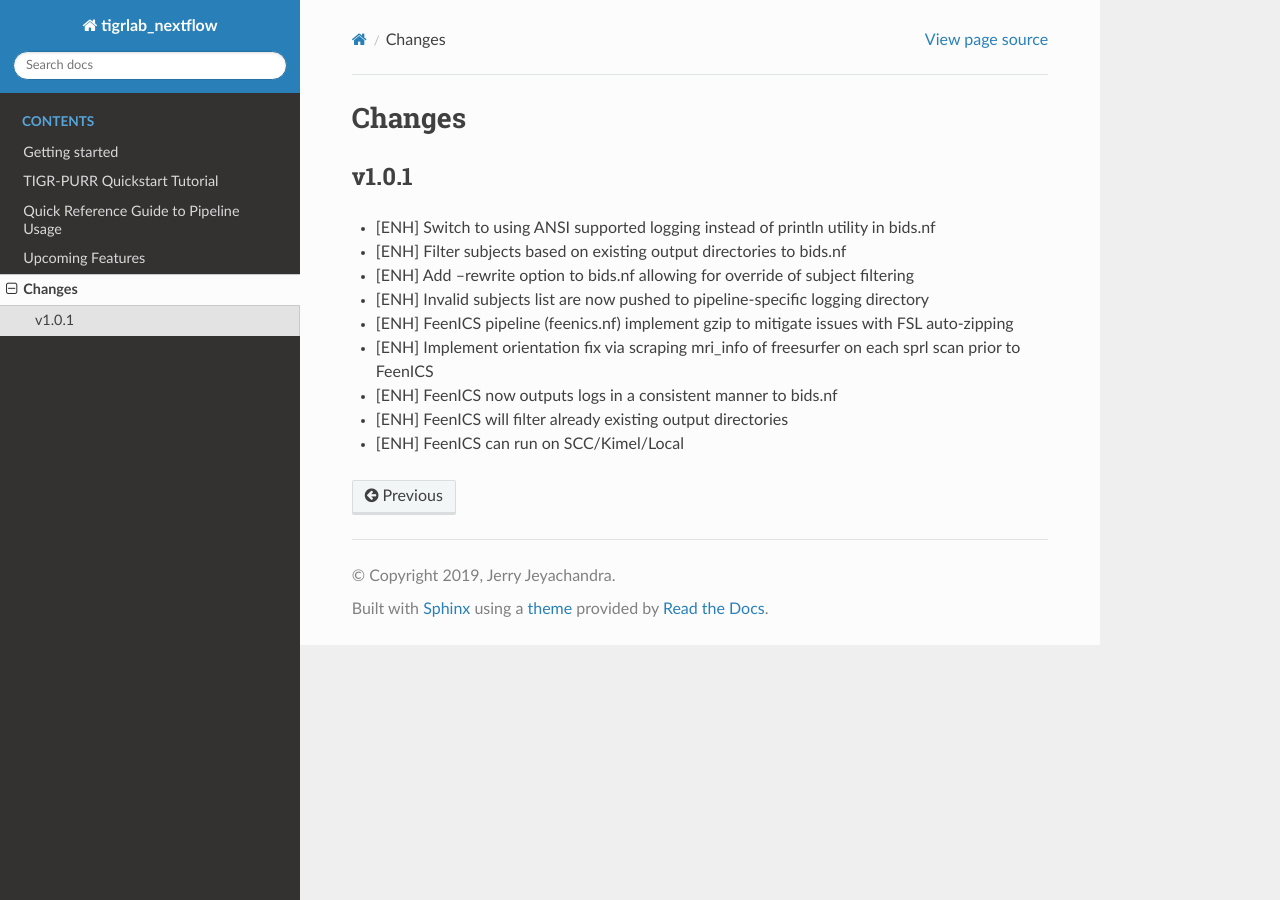
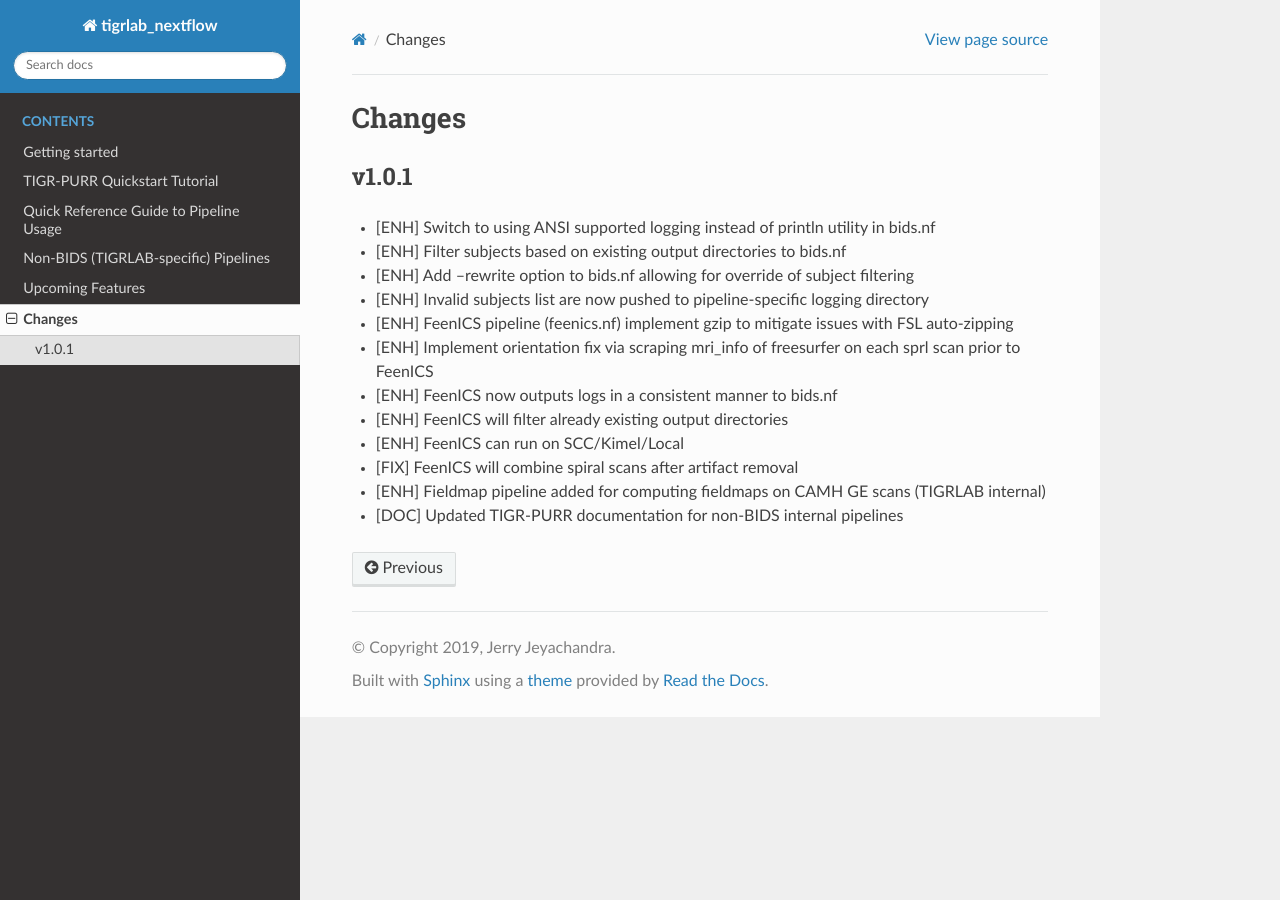
Before and after one commit to kimjetwav/TIGR_PURR, a Sphinx documentation site: the page built from docs/source/changelog.rst, in a window 1280 px wide. Built offline with Sphinx 7.4.7 and the Read the Docs theme 2.0.0, drawn with Linux system fonts in a browser that asks for light colours.

Commit message:
update documentation

```diff
--- a/docs/source/changelog.rst
+++ b/docs/source/changelog.rst
@@ -16,3 +16,6 @@ v1.0.1
 - [ENH] FeenICS now outputs logs in a consistent manner to bids.nf
 - [ENH] FeenICS will filter already existing output directories
 - [ENH] FeenICS can run on SCC/Kimel/Local
+- [FIX] FeenICS will combine spiral scans after artifact removal
+- [ENH] Fieldmap pipeline added for computing fieldmaps on CAMH GE scans (TIGRLAB internal)
+- [DOC] Updated TIGR-PURR documentation for non-BIDS internal pipelines
--- a/docs/source/getting_started.rst
+++ b/docs/source/getting_started.rst
@@ -4,7 +4,7 @@
 Getting started
 --------------------
 
-In this section, we'll begin with where you can find regularly running standard pipelines. Then we will discuss how you can run your own standard pipeline (for example if you wanted outputs for a specific dataset quickly, although careful with space usage!). Finally we'll go over how you can customize arguments for either the BIDS application you want to run or SLURM if your requirements are more complex.
+In this section, we'll begin with where you can find regularly running standard BIDS pipelines. Then we will discuss how you can run your own standard pipeline (for example if you wanted outputs for a specific dataset quickly, although careful with space usage!). Finally we'll go over how you can customize arguments for either the BIDS application you want to run or SLURM if your requirements are more complex.
 
 
 Default Pipelines
--- a/docs/source/index.rst
+++ b/docs/source/index.rst
@@ -28,5 +28,6 @@ To go through a quick example that you can run yourself, check out the quickstar
    getting_started
    quickstart_tutorial
    quick_reference
+   not_bids
    features
    changelog
```
Also changed, not shown: docs/source/not_bids.rst (added, +25 -0 lines).
